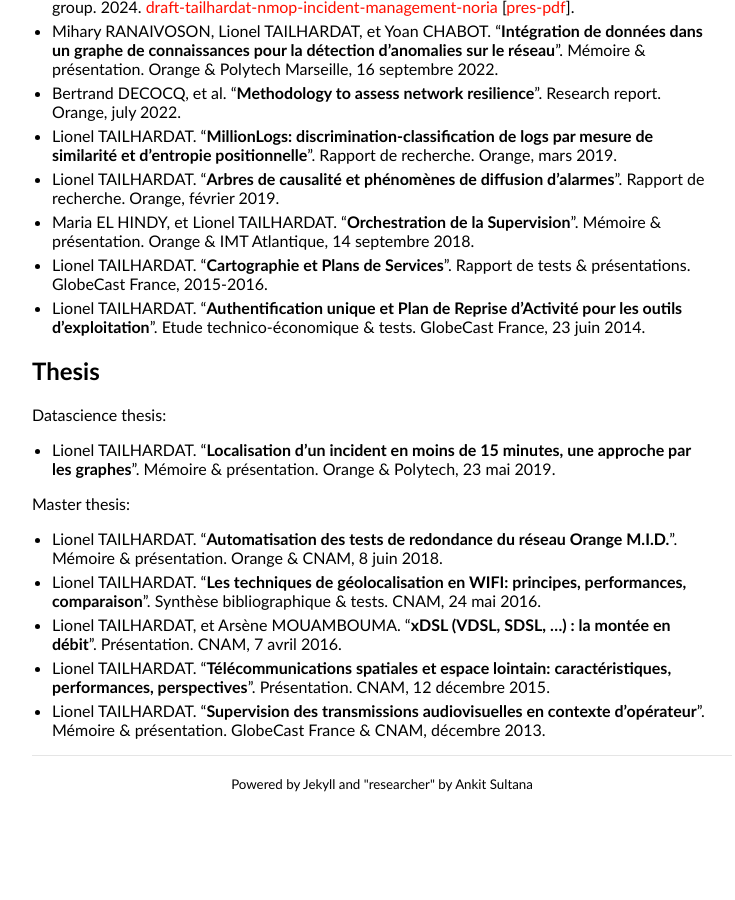
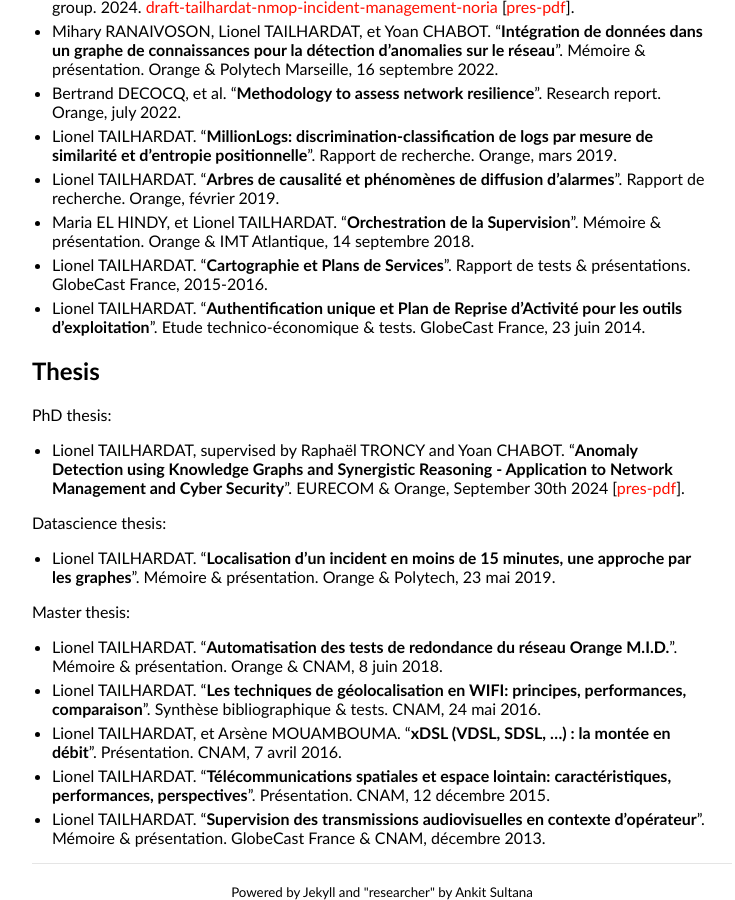
Before and after one commit to GenEars/GenEars.github.io, a Jekyll site: the page built from publications.md, in a window 1280 px wide and 900 px high, scrolled down 1410 px. Shown: the whole window, without its empty margins (258-993 px from the left). Built offline with Jekyll 4.4.1, drawn with Linux system fonts in a browser that asks for light colours; before the commit the page ends 2202 px from its top, so only the background shows below that.

Commit message:
Added PhD-pres.
Signed-off-by: lionel.tailhardat <lionel.tailhardat@orange.com>

```diff
--- a/publications.md
+++ b/publications.md
@@ -88,6 +88,12 @@ title: Publications - Lionel TAILHARDAT
 
 ## Thesis
 
+PhD thesis:
+
+* Lionel TAILHARDAT, supervised by Raphaël TRONCY and Yoan CHABOT.
+  "**Anomaly Detection using Knowledge Graphs and Synergistic Reasoning - Application to Network Management and Cyber Security**".
+  EURECOM & Orange, September 30th 2024 [[pres-pdf](pubs/2024-PhD_Defense_Tailhardat.pdf)].
+
 Datascience thesis:
 
 * Lionel TAILHARDAT.
```
Also changed, not shown: 1 other file.
